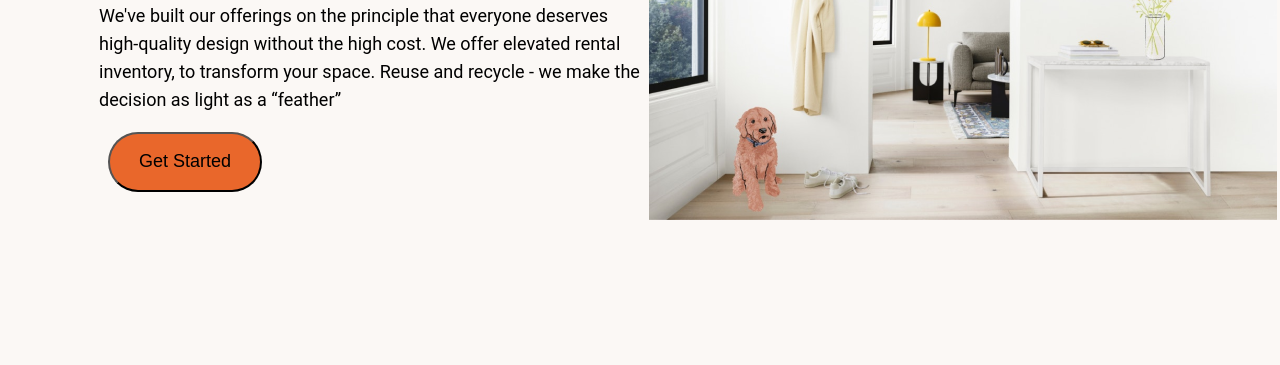
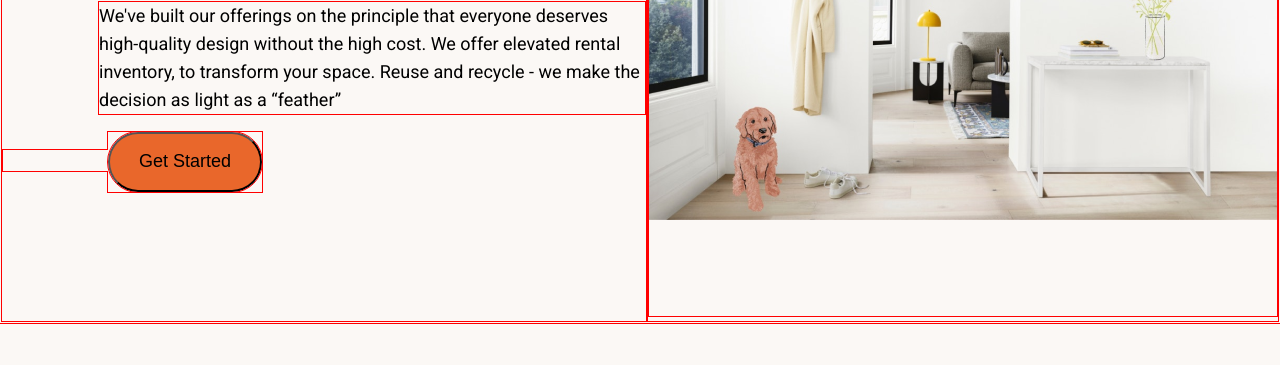
Before and after one commit to fluFF0/first-project, a plain HTML site: page index.html in a window 1280 px wide. Shown: the part 328-693 px from the top of the page. Drawn offline with Linux system fonts and the light colour scheme.

Commit message:
refresh css

```diff
--- a/css/style.css
+++ b/css/style.css
@@ -1,6 +1,15 @@
-@import url("https://fonts.googleapis.com/css2?family=Roboto&display=swap") *,
-  *: : before, *: : after {
+@import url("https://fonts.googleapis.com/css2?family=Roboto&display=swap");
+
+*,
+::before,
+::after {
   box-sizing: border-box;
+}
+
+*,
+::before,
+::after {
+  outline: 1px solid red;
 }
 
 body {
```
Also changed, not shown: 1 other file.
